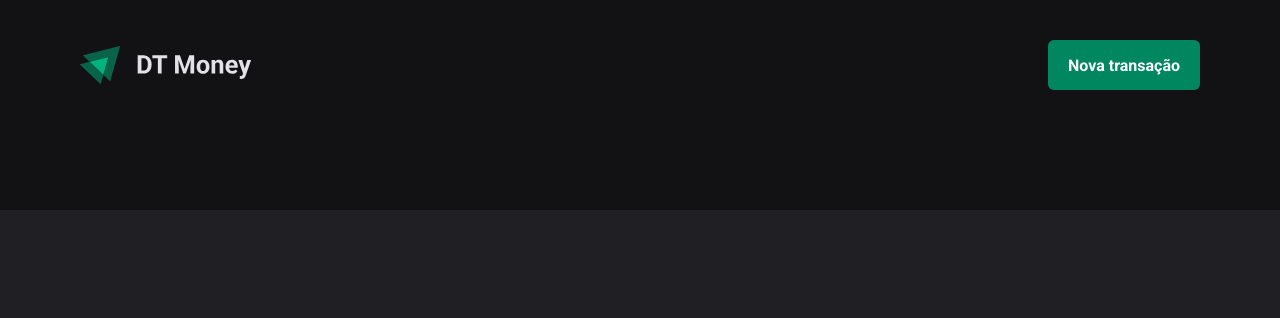
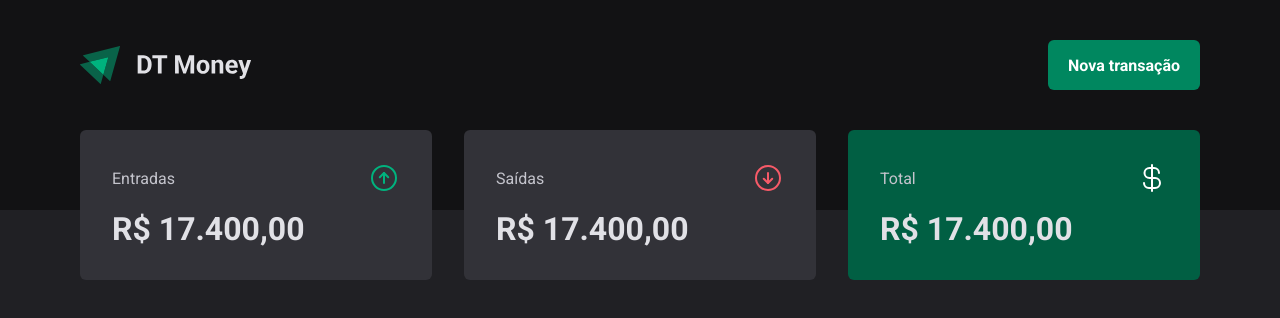
Before and after one commit to LuisRuda/ignite-reactjs-03-dt-money, a React (Vite) app: page / in a window 1280 px wide. Shown: the top 318 px of the page. Built offline with nearby package versions, Linux system fonts and the light colour scheme.

Commit message:
feature: created summary component

```diff
--- a/package.json
+++ b/package.json
@@ -9,6 +9,7 @@
     "preview": "vite preview"
   },
   "dependencies": {
+    "phosphor-react": "^1.4.1",
     "react": "^18.2.0",
     "react-dom": "^18.2.0",
     "styled-components": "^5.3.5"
--- /dev/null
+++ b/src/components/Summary/index.tsx
@@ -0,0 +1,36 @@
+import { ArrowCircleDown, ArrowCircleUp, CurrencyDollar } from 'phosphor-react'
+
+import { SummaryContainer, SummaryCard } from './styles'
+
+export function Summary() {
+  return (
+    <SummaryContainer>
+      <SummaryCard>
+        <header>
+          <span>Entradas</span>
+          <ArrowCircleUp size={32} color="#00b37e" />
+        </header>
+
+        <strong>R$ 17.400,00</strong>
+      </SummaryCard>
+
+      <SummaryCard>
+        <header>
+          <span>Saídas</span>
+          <ArrowCircleDown size={32} color="#f75a68" />
+        </header>
+
+        <strong>R$ 17.400,00</strong>
+      </SummaryCard>
+
+      <SummaryCard variant="green">
+        <header>
+          <span>Total</span>
+          <CurrencyDollar size={32} color="#fff" />
+        </header>
+
+        <strong>R$ 17.400,00</strong>
+      </SummaryCard>
+    </SummaryContainer>
+  )
+}
--- /dev/null
+++ b/src/components/Summary/styles.ts
@@ -0,0 +1,41 @@
+import styled, { css } from 'styled-components'
+
+export const SummaryContainer = styled.section`
+  width: 100%;
+  max-width: 1120px;
+  margin: 0 auto;
+  padding: 0 1.5rem;
+  display: grid;
+  grid-template-columns: repeat(3, 1fr);
+  gap: 2rem;
+  margin-top: -5rem;
+`
+
+interface SummaryCardProps {
+  variant?: 'green'
+}
+
+export const SummaryCard = styled.div<SummaryCardProps>`
+  background: ${(props) => props.theme['gray-600']};
+  border-radius: 6px;
+  padding: 2rem;
+
+  header {
+    display: flex;
+    align-items: center;
+    justify-content: space-between;
+    color: ${(props) => props.theme['gray-300']};
+  }
+
+  strong {
+    display: block;
+    margin-top: 1rem;
+    font-size: 2rem;
+  }
+
+  ${(props) =>
+    props.variant === 'green' &&
+    css`
+      background: ${props.theme['green-700']};
+    `};
+`
--- a/src/components/index.ts
+++ b/src/components/index.ts
@@ -1,3 +1,4 @@
 import { Header } from './Header'
+import { Summary } from './Summary'
 
-export { Header }
+export { Header, Summary }
--- a/src/pages/Transactions/index.tsx
+++ b/src/pages/Transactions/index.tsx
@@ -1,9 +1,10 @@
-import { Header } from '../../components'
+import { Header, Summary } from '../../components'
 
 export function Transactions() {
   return (
     <div>
       <Header />
+      <Summary />
     </div>
   )
 }
```
Also changed, not shown: 1 other file (tests, documents, lock files or other folders).
